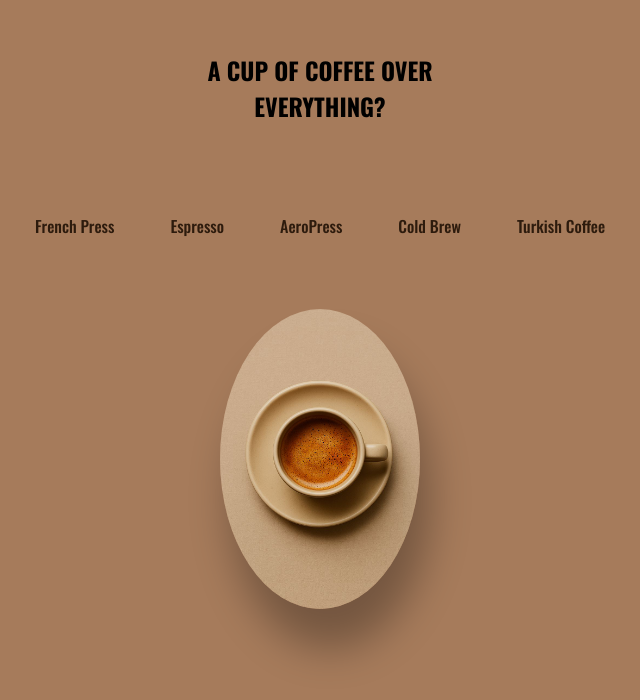
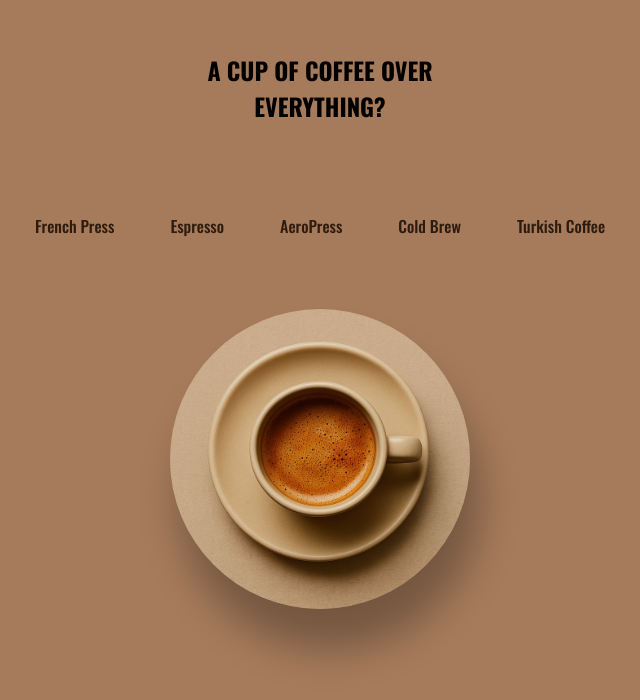
Before and after one commit to AbhitanshShahi/Coffee-Design, a plain HTML site: page index.html in a window 1280 px wide. Shown: the whole page, without its empty margins (320-960 px from the left). Drawn offline with nearby package versions, Linux system fonts and the light colour scheme.

Commit message:
Update style.css

```diff
--- a/style.css
+++ b/style.css
@@ -54,14 +54,17 @@ h1 span {
   transform: translateY(0) scale(1.05);
 }
 .coffee-img img {
-  max-height: 300px;
-  max-width: 300px;
+  width: 300px;
+  height: 300px;
+  object-fit: cover;
   border-radius: 50%;
   box-shadow: 10px 40px 40px rgba(0, 0, 0, 0.3);
   transition: transform 0.3s ease;
+  animation: zoomIn 1.4s ease-out forwards;
 }
 .coffee-img img:hover {
   transform: scale(1.05);
+  cursor: pointer;
 }
  .image{
     display: flex;
```
